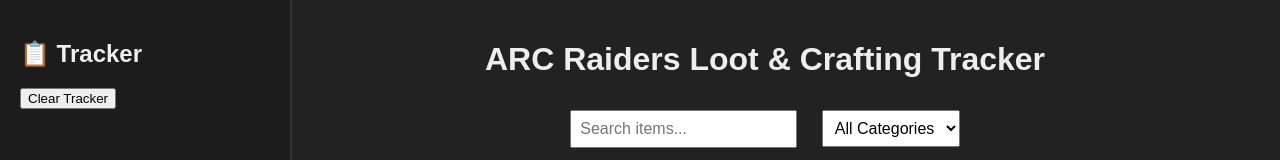
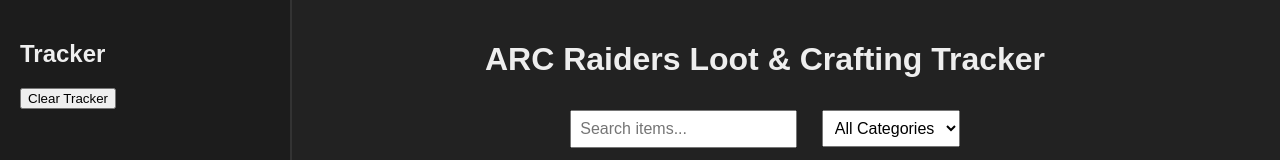
Before and after one commit to wgsys600/arc-raiders-tracker, a plain HTML site: page index.html in a window 1280 px wide. Shown: the top 160 px of the page. Drawn offline with Linux system fonts and the light colour scheme.

Commit message:
Update index.html

```diff
--- a/index.html
+++ b/index.html
@@ -38,7 +38,7 @@
 </head>
 <body>
   <div class="sidebar">
-    <h2>📋 Tracker</h2>
+    <h2>Tracker</h2>
     <ul id="trackerList" style="list-style: none; padding-left: 0;"></ul>
     <button onclick="clearTracker()">Clear Tracker</button>
   </div>
```
